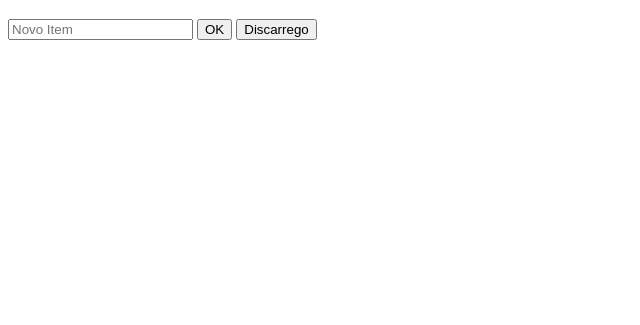
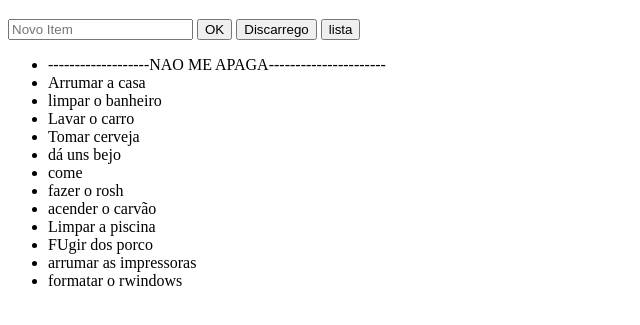
Before and after one commit to HPortuga/HowToGit, a plain HTML site: page index.html in a window 1280 px wide. Both pictures are taken after a click on the button "Discarrego". Shown: the part 61-386 px from the top of the page, without its empty margins (0-640 px from the left). Drawn offline with Linux system fonts and the light colour scheme.

Commit message:
lista god

```diff
--- a/index.html
+++ b/index.html
@@ -20,6 +20,7 @@
       <input id="userInput" type="text" placeholder="Novo Item">
       <button id="enter">OK</button>
       <button id="pow" onclick="discarregoNoEmocionado()" >Discarrego</button>
+      <button id="lista" onclick="carregaEmocionado()">lista</button>
     </div>
   </div>
 
--- a/script.js
+++ b/script.js
@@ -5,6 +5,7 @@ var item = document.getElementsByTagName("li");
 var powButton = document.getElementById("pow");
 
 var listaDeTarefas = [
+  "-------------------NAO ME APAGA----------------------",
   "Arrumar a casa",
   "limpar o banheiro",
   "Lavar o carro",
@@ -29,4 +30,10 @@ function carregarLista() {
 
 function discarregoNoEmocionado() {
   var emocionado = input.value;
+  listaDeTarefas.splice(listaDeTarefas.indexOf(emocionado), 1);
 }
+
+function carregaEmocionado() {
+  carregarLista();
+}
+carregarLista();
```
